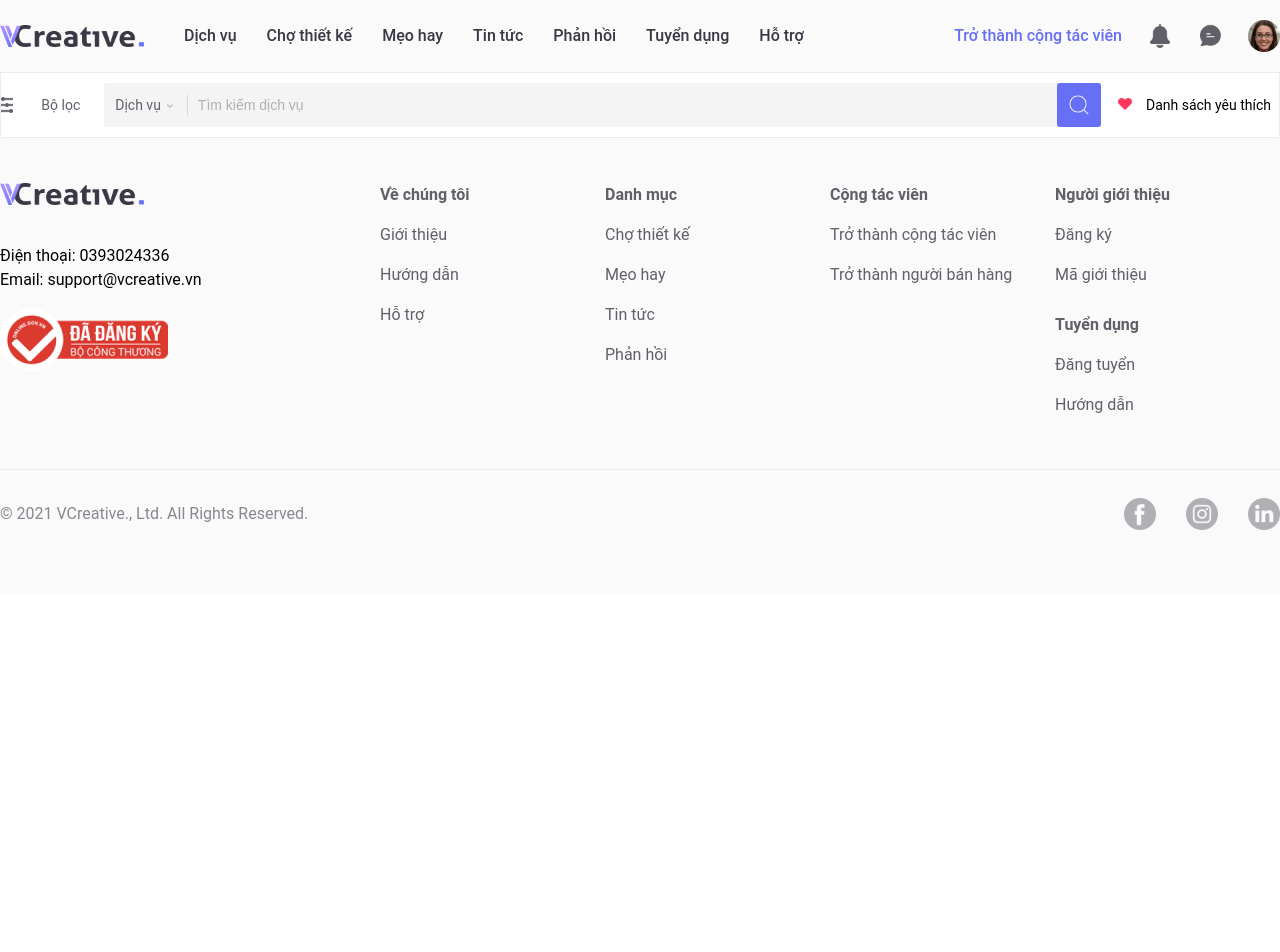
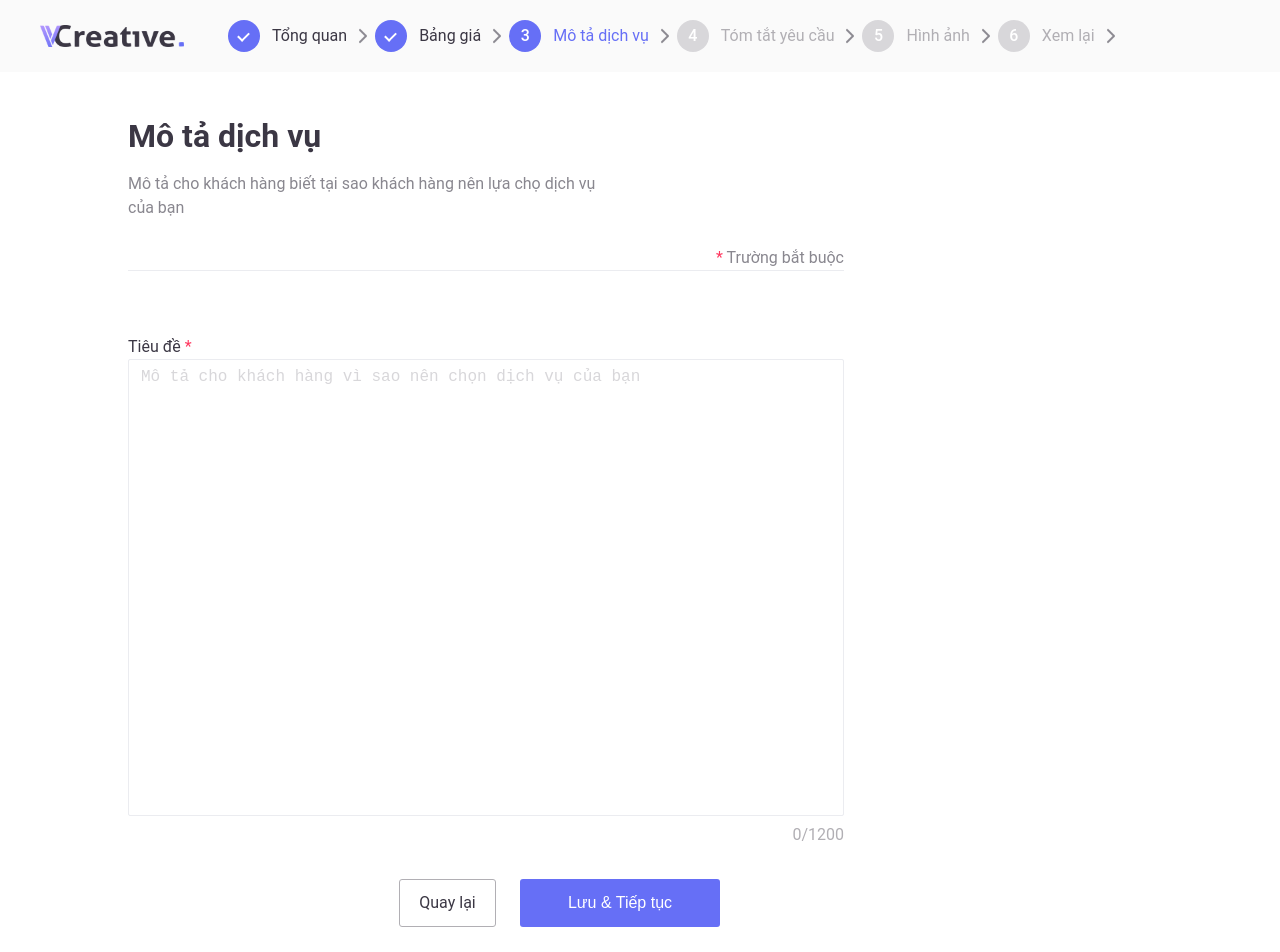
Before and after one commit to LyHoaNam/vcreative, a Nuxt app: page /create-service/descriptions in a window 1280 px wide. Shown: the top 952 px of the page. Before the commit the page ends 800 px from the top, so only its background shows below. Built offline with nearby package versions, Linux system fonts and the light colour scheme; what vue-image-upload-resize, vue-js-modal would draw is missing.

Commit message:
add create service descriptions page

```diff
--- a/layouts/service.vue
+++ b/layouts/service.vue
@@ -41,7 +41,7 @@ export default {
           txt: 'Bảng giá ',
         },
         {
-          key: 'create-service-service-description',
+          key: 'create-service-descriptions',
           txt: 'Mô tả dịch vụ',
         },
         {
--- /dev/null
+++ b/pages/create-service/descriptions/index.vue
@@ -0,0 +1,42 @@
+<template>
+  <div class="container-xsm pt-40 pb-106">
+    <h1 class="text-32-8 mb-12">Mô tả dịch vụ</h1>
+    <h3 class="text-16-6 font-regular co-pro-des">
+      Mô tả cho khách hàng biết tại sao khách hàng nên lựa chọ dịch vụ của bạn
+    </h3>
+    <div class="co-pro-hr mt-26 mb-64 cre-se-container">
+      <span class="text-16-w1">* </span
+      ><span class="text-16-6 font-itaclic">Trường bắt buộc</span>
+    </div>
+    <div class="cre-se-container mb-6">
+      <p class="text-16-8">Tiêu đề<span class="text-16-w1"> *</span></p>
+      <textarea
+        v-model="valueDes"
+        class="textarea-normal cre-se-des-textarea"
+        length="1200"
+        placeholder="Mô tả cho khách hàng vì sao nên chọn dịch vụ của bạn"
+      />
+      <p class="text-16-5 right">{{ valueDes.length }}/1200</p>
+      <div class="cre-se-su-center mt-56">
+        <div class="right flex">
+          <nuxt-link
+            to="/create-service/price-list"
+            class="btn-line-5 mr-24 cre-se-cancel"
+            >Quay lại</nuxt-link
+          >
+          <button class="btn-primary cre-se-submit">Lưu &#38; Tiếp tục</button>
+        </div>
+      </div>
+    </div>
+  </div>
+</template>
+<script>
+export default {
+  layout: 'service',
+  data() {
+    return {
+      valueDes: '',
+    };
+  },
+};
+</script>
--- a/pages/create-service/price-list/index.vue
+++ b/pages/create-service/price-list/index.vue
@@ -19,11 +19,14 @@
             <nuxt-link
               to="/create-service/summary"
               class="btn-line-5 mr-24 cre-se-cancel"
-              >Hủy</nuxt-link
+              >Quay lại</nuxt-link
             >
-            <button class="btn-primary cre-se-submit">
+            <nuxt-link
+              to="/create-service/descriptions"
+              class="btn-primary cre-se-submit"
+            >
               Lưu &#38; Tiếp tục
-            </button>
+            </nuxt-link>
           </div>
         </div>
       </div>
--- a/styles/page/_create_service.scss
+++ b/styles/page/_create_service.scss
@@ -124,3 +124,8 @@
     height: 16px;
   }
 }
+.cre-se-des {
+  &-textarea {
+    height: 457px;
+  }
+}
```
Also changed, not shown: 1 other file (tests, documents, lock files or other folders).
